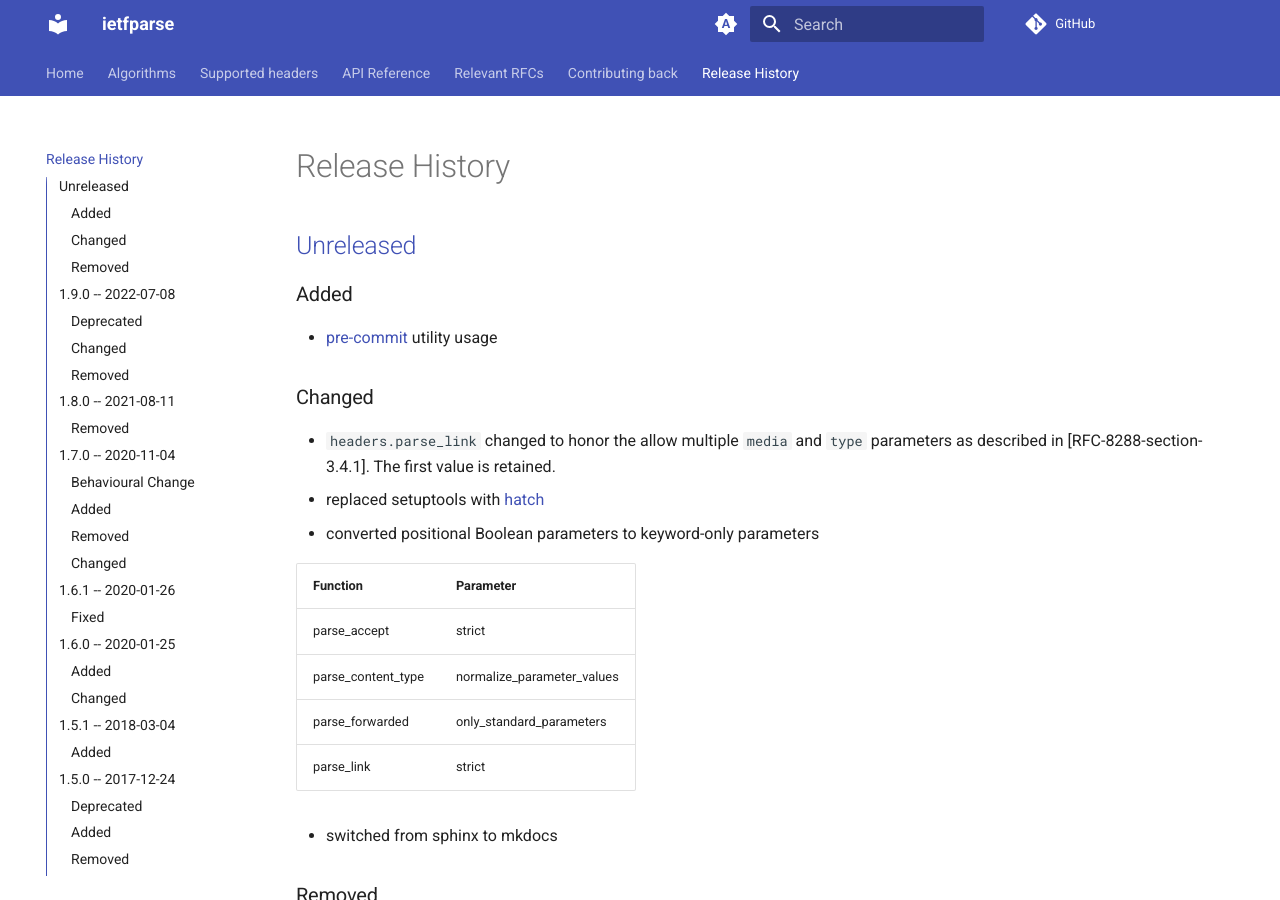
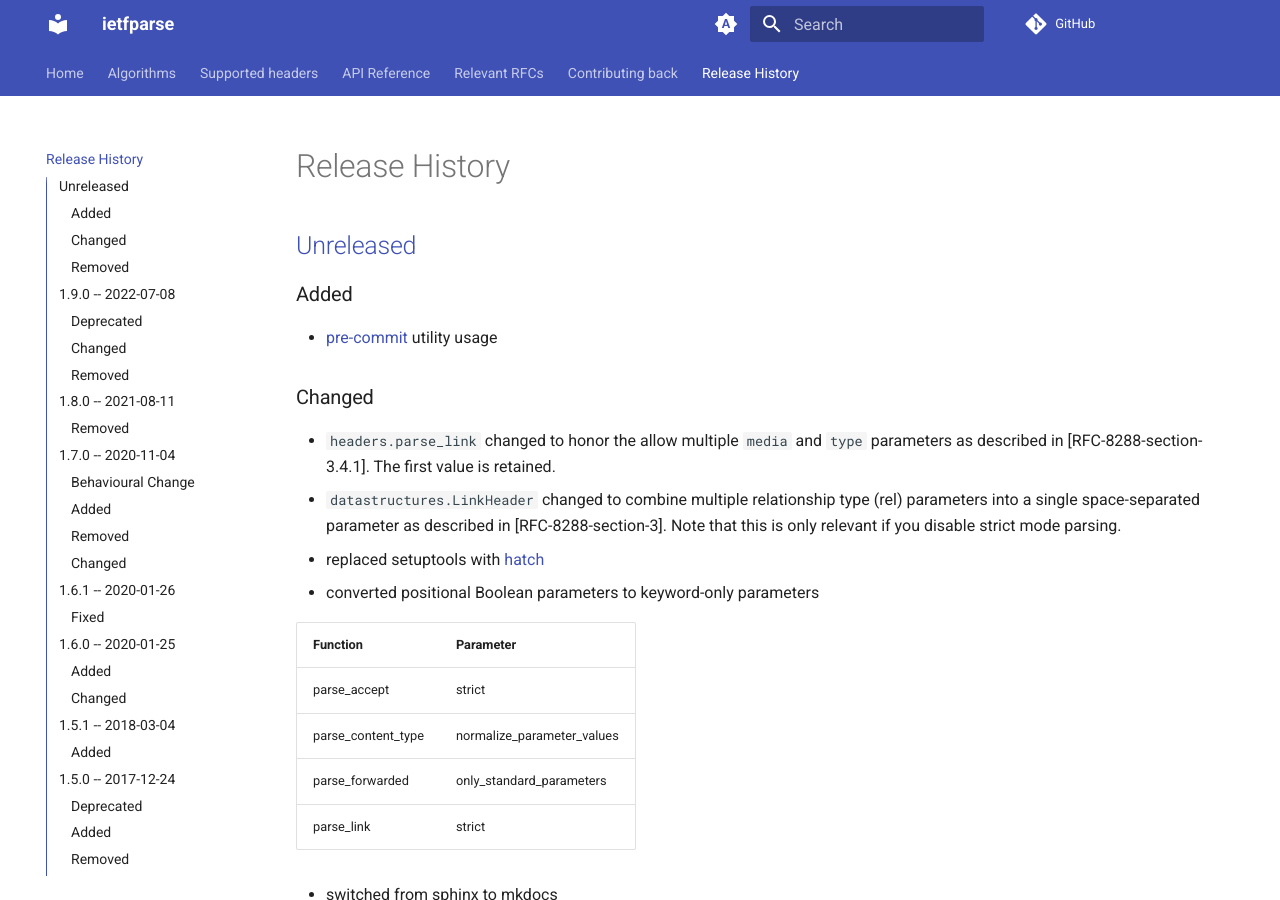
Before and after one commit to dave-shawley/ietfparse, an MkDocs documentation site: the page built from docs/changelog.md, in a window 1280 px wide and 900 px high. Built offline with MkDocs 1.6.1 and Material for MkDocs 9.7.7, drawn with Linux system fonts in a browser that asks for light colours; comment, search, counter and statistics services are not loaded.

Commit message:
Combine link.rel into space-separated string

```diff
--- a/docs/changelog.md
+++ b/docs/changelog.md
@@ -11,6 +11,10 @@
 - `headers.parse_link` changed to honor the allow multiple `media` and `type`
   parameters as described in [RFC-8288-section-3.4.1]. The first value is
   retained.
+- `datastructures.LinkHeader` changed to combine multiple relationship type
+  (rel) parameters into a single space-separated parameter as described in
+  [RFC-8288-section-3]. Note that this is only relevant if you disable strict
+  mode parsing.
 - replaced setuptools with [hatch](https://hatch.pypa.io/)
 - converted positional Boolean parameters to keyword-only parameters
 
```
Also changed, not shown: 2 other files.
